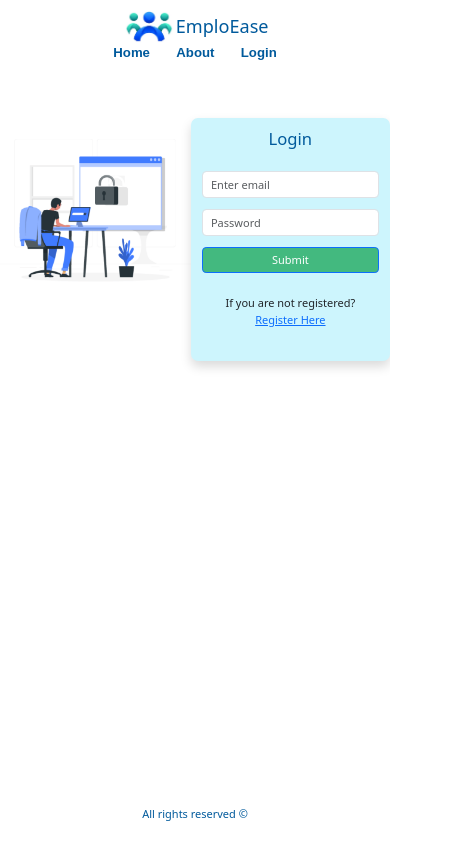
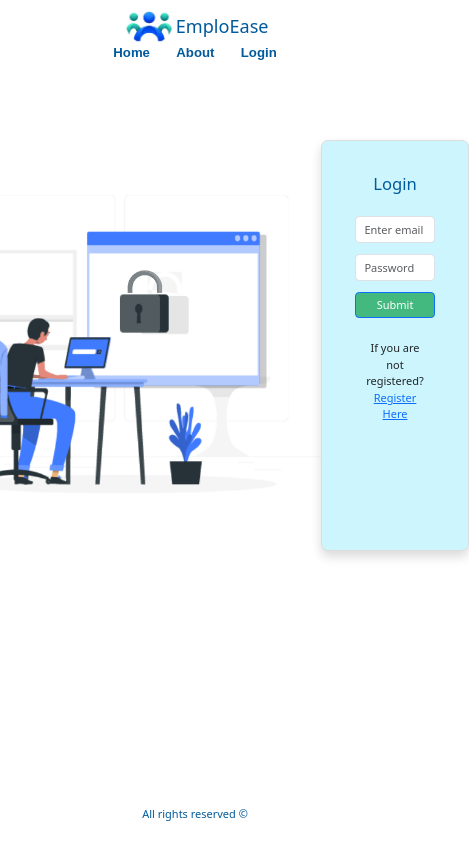
Before and after one commit to darkdraiden/Team-Beta-FE, a React (Create React App) app in the folder employee-management-sys-app/: page /auth in a window 390 px wide. Shown: the whole page, 469 px wide, since content can reach past the window. Built offline with nearby package versions, Linux system fonts and the light colour scheme; a small style sheet from the web is missing; a web font is replaced by a local one.

Commit message:
responsiveleft

```diff
--- a/employee-management-sys-app/src/Components/Login.js
+++ b/employee-management-sys-app/src/Components/Login.js
@@ -10,7 +10,7 @@ import '../Css/HomeStyle.css';
 import logo from '../images/logo.png';
 import login_image from '../images/login_image.gif';
 
-import '../Css/Login.css';
+
 const Login = ({setIsAuthenticated,setMember}) => {
 
 
@@ -47,7 +47,7 @@ useEffect(() => {
   const addData = (e) => {
     e.preventDefault();
     const { email, password } = login;
-    console.log(password);
+
     loginf(login)
       .then((response) => {
         setIsAuthenticated(response);
@@ -94,29 +94,32 @@ useEffect(() => {
           </nav>
         </div>
       </header>
+      <div className="custom-container mt-5">
+        <section className='d-flex justify-content-center'> {/* Center the columns */}
 
-      <div className="custom-container mt-5">
-        <section className='d-flex justify-content-center'>
-          <div className="right_data mt-3 sample">
-            <img src={login_image} style={{ maxWidth: '100%' }} alt="" />
+        <div className="right_data mt-5" style={{ display: 'flex', alignItems: 'center' }}>
+            <div className="sign_img mt-3">
+              <img src={login_image} style={{ maxWidth: 400 }} alt="" />
+            </div>
           </div>
-          <div className="left_data mt-3 p-3 shadow sample" style={{background: '#CDF5FD' ,borderRadius: '7px'}}>
+          <div className="left_data mt-5 p-5 shadow" style={{ width: "50%", border: '1px solid #ddd', display: 'flex', flexDirection: 'column', background: '#CDF5FD' ,borderRadius: '7px'}}>
             <h3 className='text-center' style={{ color: '#005A9C' }}>Login</h3>
             <br />
             <Form>
-              <Form.Group className="mb-3" controlId="formBasicEmail">
-                <Form.Control type="email" name='email' placeholder="Enter email" onChange={getdata} />
+              <Form.Group className="mb-3" controlId="formBasicEmail"> {/* Removed col-lg-6 */}
+                <Form.Control type="email" name='email' placeholder="Enter email" onChange={getdata}/>
               </Form.Group>
 
-              <Form.Group className="mb-3" controlId="formBasicPassword">
-                <Form.Control type="password" name='password' placeholder="Password" onChange={getdata} />
+              <Form.Group className="mb-3" controlId="formBasicPassword"> {/* Removed col-lg-6 */}
+                <Form.Control type="password" name='password' placeholder="Password" onChange={getdata}/>
               </Form.Group>
-              <Button variant="primary" className='w-100' style={{ background: "rgb(67, 185, 127)" }} type="submit" onClick={addData}>
+              <Button variant="primary" className='w-100' style={{ background: "rgb(67, 185, 127)" }} type="submit" onClick={addData}>  {/* Added w-100 to make the button full width */}
                 Submit
               </Button>
             </Form>
             <p className='mt-3 p-3'>If you are not registered? <span><NavLink to='/Signup'>Register Here</NavLink></span> </p>
           </div>
+
         </section>
         <ToastContainer />
       </div>
--- a/employee-management-sys-app/src/Components/Nvbar.css
+++ b/employee-management-sys-app/src/Components/Nvbar.css
@@ -48,3 +48,5 @@
     font-weight: bold;
 
   }
+
+  /* Nvbar.css */
--- a/employee-management-sys-app/src/Components/Nvbar.js
+++ b/employee-management-sys-app/src/Components/Nvbar.js
@@ -126,6 +126,7 @@
 import React from 'react';
 import { Link } from 'react-router-dom';
 import './Nvbar.css';
+
 import logo from '../images/logo.png';
 
 const Nvbar = ({ name, setIsAuthenticated }) => {
--- a/employee-management-sys-app/src/Components/Signup.js
+++ b/employee-management-sys-app/src/Components/Signup.js
@@ -334,6 +334,7 @@ import { useEffect } from 'react';
 import logo from '../images/logo.png';
 //import '../YourCSSFile.css'; // Add your custom CSS file for styling
 
+
 const Signup = () => {
   const [inpval, setInpval] = useState({
     memberName: "",
--- a/employee-management-sys-app/src/Css/Login.css
+++ b/employee-management-sys-app/src/Css/Login.css
@@ -101,7 +101,7 @@ body {
 
   .login {
 	height: auto;
-	background: #eee;
+	background: #CDF5FD;
 	border-radius: 10px;
 	transform: translateY(-5%); /* Adjusted translateY for responsiveness */
 	transition: 0.8s ease-in-out;
--- a/employee-management-sys-app/src/Pages/Salary.js
+++ b/employee-management-sys-app/src/Pages/Salary.js
@@ -173,12 +173,12 @@ const Salary = ({ member }) => {
       <button style={styles.fetchSalaryButton} onClick={handleFetchSalary}>
         View Salary
       </button>
-      <img
+      {/* <img
         src="https://www.cpapracticeadvisor.com/wp-content/uploads/sites/2/2022/07/20145/Professional_Payroll_Services_Can_Help_Small_Businesses_1_.56264d2be7d44.png"
         alt="Payroll Services"
         style={{ width: '32%', marginTop: '100px' }}
       />
-
+       */}
 
 
     </div>
```
